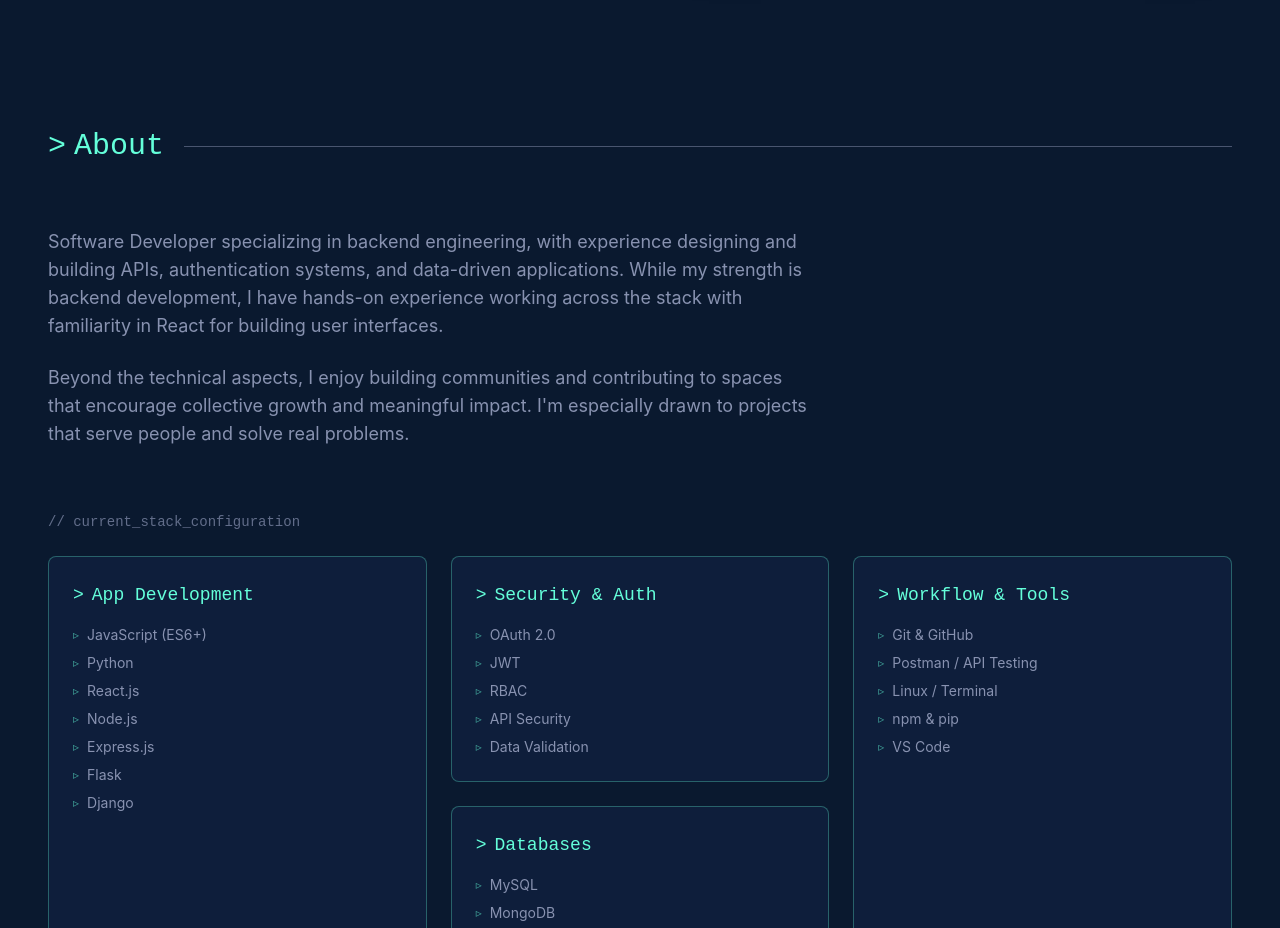
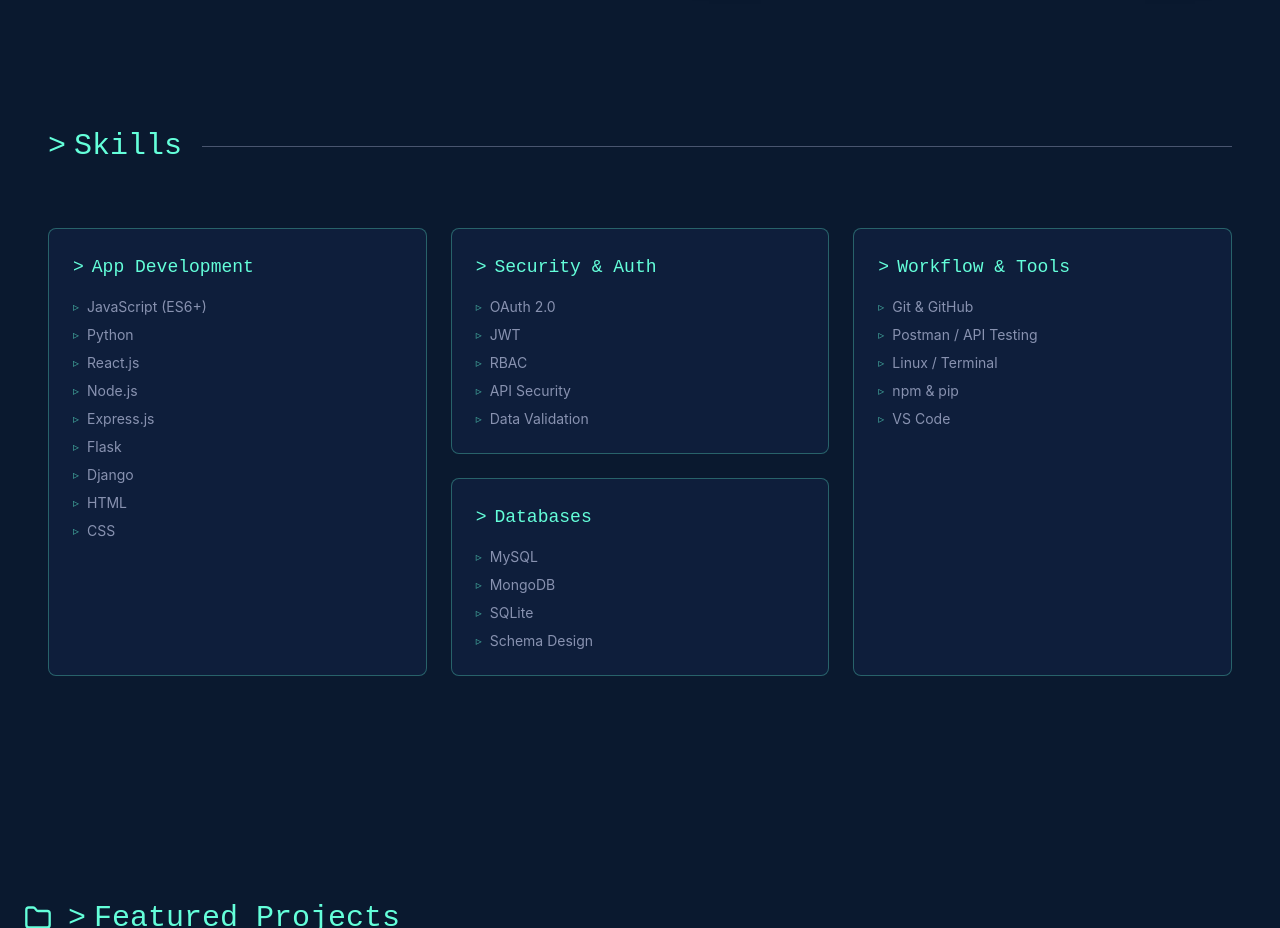
Before and after one commit to Hi-da-ya/portfolio, a React (Vite) app: page / in a window 1280 px wide. Shown: the part 800-1728 px from the top of the page. Built offline with nearby package versions, Linux system fonts and the light colour scheme.

Commit message:
update about component to be skills component as about is covered in header(red redundancy)

```diff
--- a/src/App.jsx
+++ b/src/App.jsx
@@ -5,7 +5,7 @@
 import Navbar from './components/Navbar'
 import Header from './components/Header'
 import Terminal from './components/Terminal'
-import About from './components/About'
+import About from './components/Skills'
 import Projects from './components/Projects'
 import Experience from './components/Experience'
 import Contact from './components/Contact'
--- a/src/components/About.jsx
+++ b/src/components/Skills.jsx
@@ -1,11 +1,11 @@
 import React from 'react';
 
-const About = () => {
+const Skills = () => {
   // 1. Structured Data for the 4 Cards
   const skills = {
     fullStack: {
       title: "App Development",
-      items: ["JavaScript (ES6+)", "Python", "React.js", "Node.js", "Express.js", "Flask", "Django"]
+      items: ["JavaScript (ES6+)", "Python", "React.js", "Node.js", "Express.js", "Flask", "Django", "HTML", "CSS"]
     },
     security: {
       title: "Security & Auth",
@@ -43,13 +43,13 @@
     <section id="about" className="py-20 md:py-24 lg:py-32">
       <div className="container mx-auto px-4 md:px-6 lg:px-8 xl:px-12">
         <div className="max-w-7xl mx-auto">
-          <h2 className="section-title mb-12 md:mb-16">About</h2>
+          <h2 className="section-title mb-12 md:mb-16">Skills</h2>
 
           {/* Main Content Wrapper: Aligns text and grid together */}
           <div className="about-content">
 
             {/* Bio Text */}
-            <div className="about-text max-w-3xl mb-16 text-left">
+            {/* <div className="about-text max-w-3xl mb-16 text-left">
               <p className="text-text-secondary mb-6 leading-relaxed text-base md:text-lg">
                 Software Developer specializing in backend engineering, with experience designing and building APIs, authentication systems, and data-driven applications.
                 While my strength is backend development, I have hands-on experience working across the stack with familiarity in React for building user interfaces.
@@ -58,14 +58,14 @@
                 Beyond the technical aspects, I enjoy building communities and contributing to spaces that encourage collective growth and meaningful impact.
                 I'm especially drawn to projects that serve people and solve real problems.
               </p>
-            </div>
+            </div> */}
 
             {/* Bento Grid Layout */}
             <div>
               {/* Header for the Skills Section */}
-              <div className="font-mono text-sm text-text-secondary/70 mb-6 text-left">
+              {/* <div className="font-mono text-sm text-text-secondary/70 mb-6 text-left">
                 // current_stack_configuration
-              </div>
+              </div> */}
 
               <div className="grid grid-cols-1 md:grid-cols-3 gap-4 md:gap-6">
 
@@ -106,4 +106,4 @@
   );
 };
 
-export default About;
+export default Skills;
```
